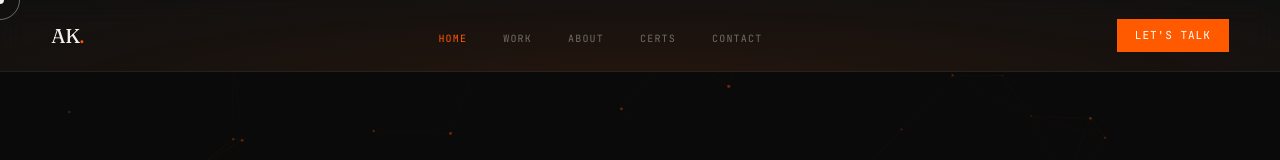
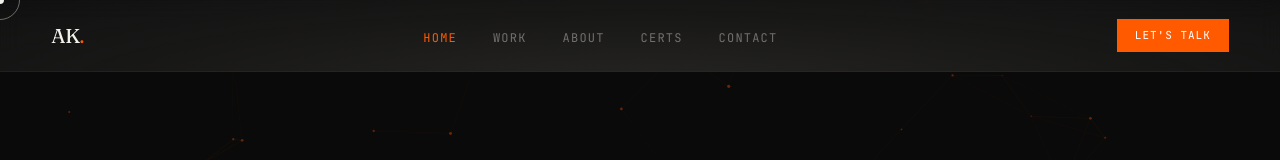
Before and after one commit to Starquake82/abhishekak-site, a Next.js app: page / in a window 1280 px wide. Shown: the top 160 px of the page. Built offline with nearby package versions, Linux system fonts and the light colour scheme.

Commit message:
Nav: warm-white backlit glow, blur -25%, nav links 12px

```diff
--- a/src/components/Nav.tsx
+++ b/src/components/Nav.tsx
@@ -68,9 +68,9 @@ export default function Nav() {
           justifyContent: 'space-between',
           padding:      '0 clamp(24px,4vw,60px)',
           height:       '72px',
-          background:   `radial-gradient(ellipse at 50% 120%, rgba(255,90,0,0.09) 0%, transparent 100%), rgba(17,17,17,0.90)`,
-          backdropFilter:       'blur(14px)',
-          WebkitBackdropFilter: 'blur(14px)',
+          background:   `radial-gradient(ellipse at 50% 120%, rgba(255,248,225,0.09) 0%, transparent 100%), rgba(17,17,17,0.90)`,
+          backdropFilter:       'blur(10.5px)',
+          WebkitBackdropFilter: 'blur(10.5px)',
           borderBottom: '1px solid rgba(255,255,255,0.07)',
         }}
       >
@@ -95,7 +95,7 @@ export default function Nav() {
                   href={link.href}
                   onClick={(e) => { e.preventDefault(); scrollTo(link.href) }}
                   data-cursor="hover"
-                  style={{ fontFamily: 'var(--font-jetbrains)', fontSize: '10px', letterSpacing: '1.2px', color: isActive ? 'var(--accent)' : 'var(--muted)', textDecoration: 'none', transition: 'color 0.2s ease' }}
+                  style={{ fontFamily: 'var(--font-jetbrains)', fontSize: '12px', letterSpacing: '1.2px', color: isActive ? 'var(--accent)' : 'var(--muted)', textDecoration: 'none', transition: 'color 0.2s ease' }}
                 >
                   {link.label}
                 </a>
```
